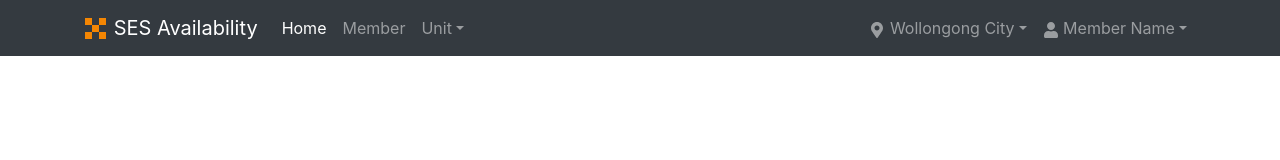
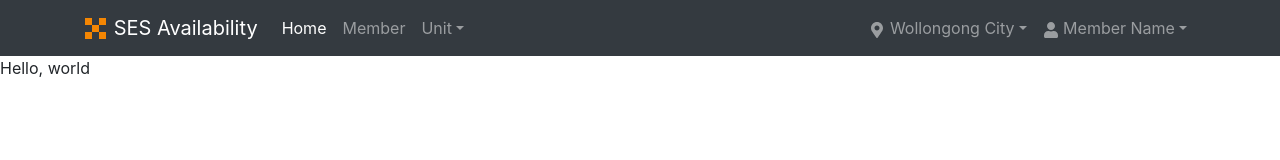
Before and after one commit to ajshort/ses-availability, a React (Create React App) app: page / in a window 1280 px wide. Shown: the top 160 px of the page. Built offline with nearby package versions, Linux system fonts and the light colour scheme.

Commit message:
Always show header

```diff
--- a/src/App.tsx
+++ b/src/App.tsx
@@ -1,15 +1,19 @@
+import Header from './components/Header';
 import Index from './pages/Index';
 import Login from './pages/Login';
 import Member from './pages/Member';
 import React from 'react';
-import { BrowserRouter, Route } from 'react-router-dom';
+import { BrowserRouter, Route, Switch } from 'react-router-dom';
 
 const App: React.FC = () => {
   return (
     <BrowserRouter>
-      <Route path="/" exact component={Index} />
-      <Route path="/member" component={Member} />
-      <Route path="/login" component={Login} />
+      <Header />
+      <Switch>
+        <Route path="/" exact component={Index} />
+        <Route path="/member" component={Member} />
+        <Route path="/login" component={Login} />
+      </Switch>
     </BrowserRouter>
   );
 }
--- a/src/pages/Index.tsx
+++ b/src/pages/Index.tsx
@@ -1,8 +1,7 @@
 import React from 'react';
-import Header from '../components/Header';
 
 const Index: React.FC = () => (
-  <Header />
+  <p>Hello, world</p>
 );
 
 export default Index;
--- a/src/pages/Login.tsx
+++ b/src/pages/Login.tsx
@@ -1,4 +1,3 @@
-import Header from '../components/Header';
 import React, { useState } from 'react';
 import { Button, Container, Form, FormGroup, Input, Label } from 'reactstrap';
 
@@ -8,8 +7,6 @@
   const [rememberMe, setRememberMe] = useState(false);
 
   return (
-    <>
-      <Header />
     <Container className="login my-3">
       <Form>
         <FormGroup>
@@ -38,7 +35,6 @@
         <Button type="submit" color="primary" size="lg" block>Log In</Button>
       </Form>
     </Container>
-    </>
   );
 };
 
--- a/src/pages/Member.tsx
+++ b/src/pages/Member.tsx
@@ -17,7 +17,6 @@
   Table,
 } from 'reactstrap';
 import { FaBolt, FaExclamationTriangle } from 'react-icons/fa';
-import Header from '../components/Header';
 
 type StormAvailable = boolean | undefined;
 type RescueAvailable = 'immediate' | 'support' | 'unavailable' | undefined;
@@ -148,7 +147,6 @@
 
   return (
     <>
-      <Header />
       <Container className="my-3">
         <div className="d-md-flex flex-md-row justify-content-md-between">
           <div>
```
Lines whose indentation alone changed are shown as unchanged.
